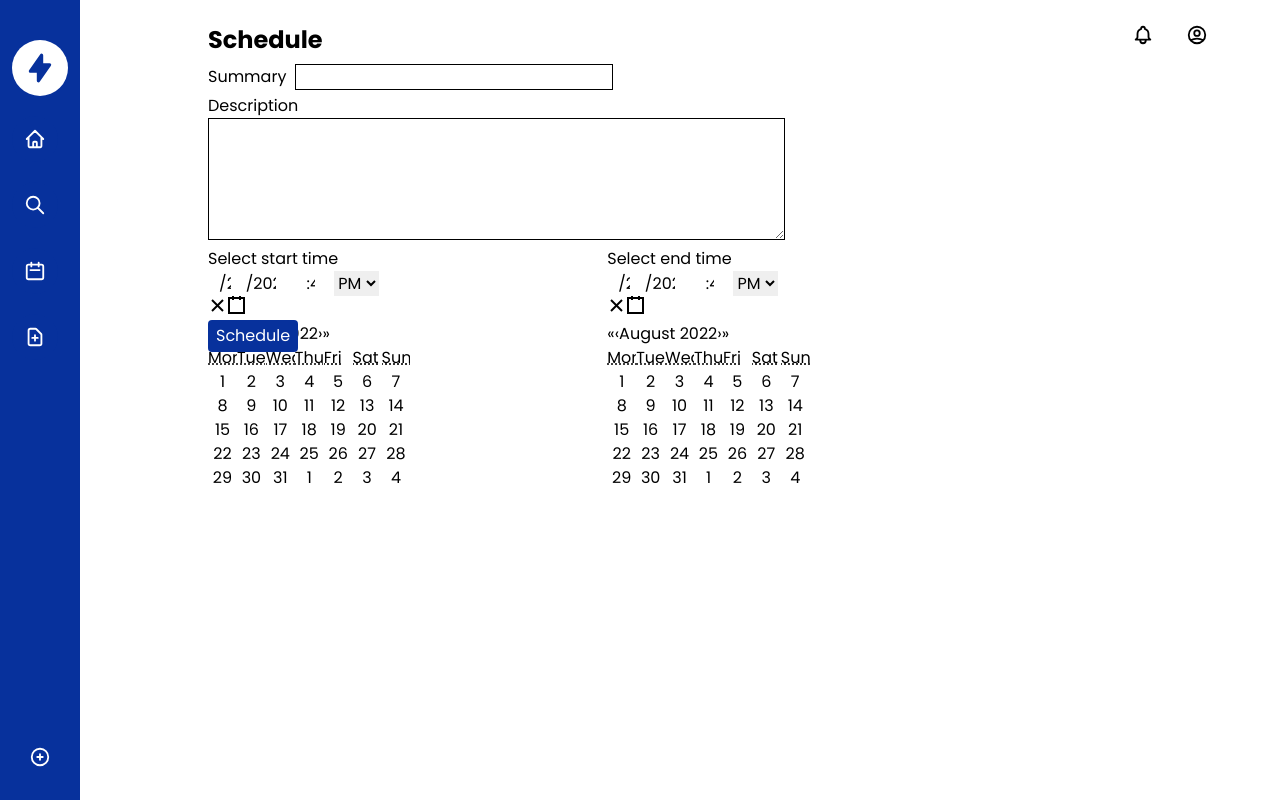
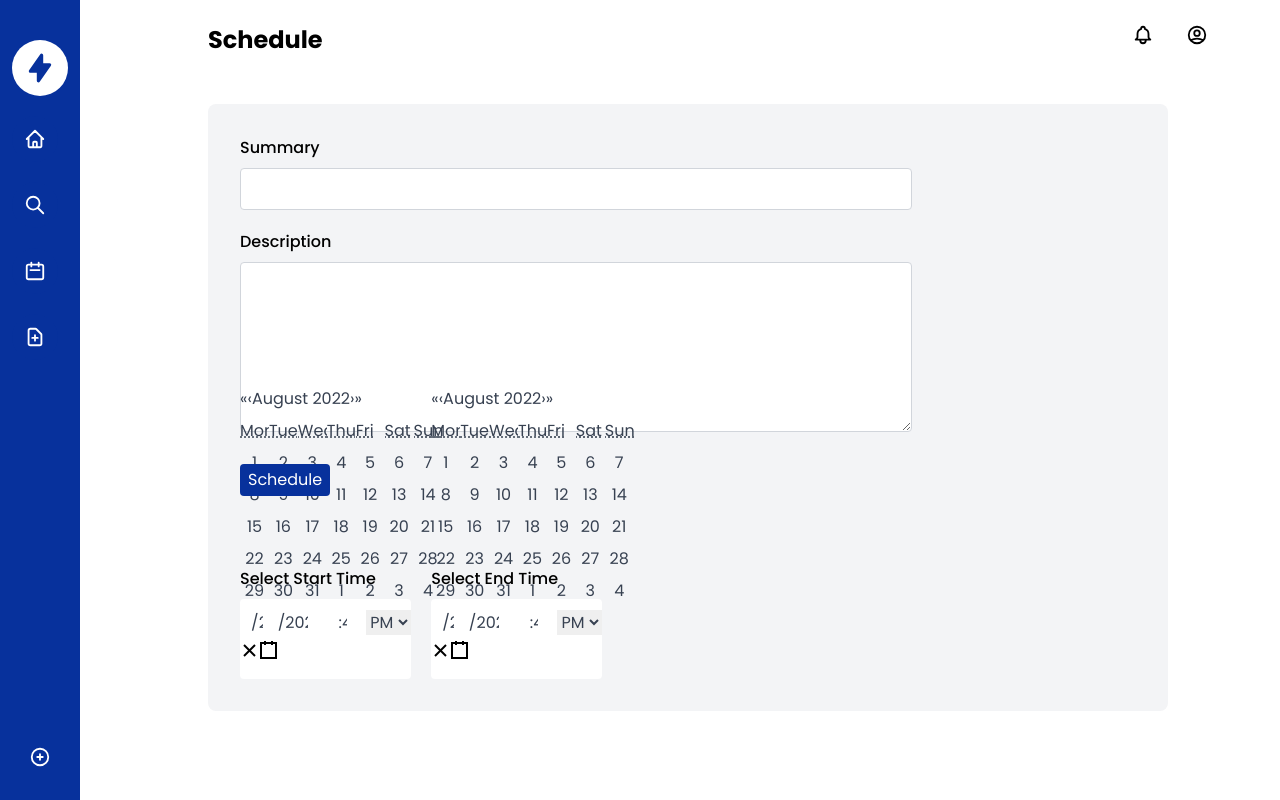
Before and after one commit to youplex/frontend-new, a React (Create React App) app: page /schedule in a window 1280 px wide. Built offline with nearby package versions, Linux system fonts and the light colour scheme; no server answers.

Commit message:
Made changes to calendar page and search playlist

```diff
--- a/src/components/DateTime.jsx
+++ b/src/components/DateTime.jsx
@@ -1,20 +1,20 @@
-import React from 'react';
-import DateTimePicker from 'react-datetime-picker';
+import React from "react";
+import DateTimePicker from "react-datetime-picker";
 
 function DateTime({ dateTime, setDateTime }) {
   return (
     <>
-    <div>
+      <div className="bg-white rounded text-base outline-none text-gray-700 py-2  mt-2 leading-8 transition-colors duration-200 ease-in-out">
         <DateTimePicker
           onChange={setDateTime}
           value={dateTime}
-          isCalendarOpen={true}
+          isCalendarOpen={false}
           isClockOpen={false}
           minDate={new Date()}
-         />
-    </div>
+        />
+      </div>
     </>
-  )
+  );
 }
 
-export default DateTime
+export default DateTime;
--- a/src/pages/Scheduling.jsx
+++ b/src/pages/Scheduling.jsx
@@ -1,94 +1,111 @@
-import axios from 'axios';
-import { useState } from 'react'
-import { useSelector } from 'react-redux';
-import { useSearchParams , useNavigate } from 'react-router-dom';
-import { DateTime,Navbar,Sidebar } from "../components";
-
+import axios from "axios";
+import { useState } from "react";
+import { useSelector } from "react-redux";
+import { useSearchParams, useNavigate } from "react-router-dom";
+import { DateTime, Navbar, Sidebar } from "../components";
 
 export default function Scheduling() {
-  const { token } = useSelector((state) => ({...state.auth}));
-  const [ searchParams ] = useSearchParams();
+  const { token } = useSelector((state) => ({ ...state.auth }));
+  const [searchParams] = useSearchParams();
   const navigate = useNavigate();
   const [startTime, setStartTime] = useState(new Date());
   const [endTime, setEndTime] = useState(new Date());
-  const [summary, setSummary] = useState(searchParams.get('summary') || '');
-  const [description, setDescription] = useState(searchParams.get('description') || '');
+  const [summary, setSummary] = useState(searchParams.get("summary") || "");
+  const [description, setDescription] = useState(
+    searchParams.get("description") || ""
+  );
 
   const handleSchedule = async () => {
-    const getISODate = (time) => (new Date(time)).toISOString();
+    const getISODate = (time) => new Date(time).toISOString();
     const timeDiff = new Date(endTime) - new Date(startTime);
-    if(timeDiff < 60000 * 10){
-      alert('Least time for creating a schedule is 10 minutes');
+    if (timeDiff < 60000 * 10) {
+      alert("Least time for creating a schedule is 10 minutes");
       return;
     }
-    const [start, end] = [
-      getISODate(startTime),
-      getISODate(endTime)
-    ];
-    if(!summary.trim() || !description.trim() || !start || !end){
-      alert('fill details correctly');
+    const [start, end] = [getISODate(startTime), getISODate(endTime)];
+    if (!summary.trim() || !description.trim() || !start || !end) {
+      alert("fill details correctly");
       return;
     }
     try {
-      const { response, data, status } = await axios.post('/event/create', {
+      const { response, data, status } = await axios.post(
+        "/event/create",
+        {
           start,
           end,
           summary: summary.trim(),
-        description: description.trim()
-      }, {
+          description: description.trim(),
+        },
+        {
           headers: {
-          'x-auth-token': token
-        }, withCredentials: true
-      });
-      if(status == 200){
-        console.log(data)
-        alert('Event Created successfully');
+            "x-auth-token": token,
+          },
+          withCredentials: true,
+        }
+      );
+      if (status == 200) {
+        console.log(data);
+        alert("Event Created successfully");
         navigate(-1);
-      }else{
+      } else {
         console.log(response.data);
       }
     } catch (error) {
-      console.log('error', error.response);
+      console.log("error", error.response);
     }
-  }
+  };
   return (
     <>
-    <Navbar page='Schedule' />
+      <Navbar page="Schedule" />
       <Sidebar />
-    <div className="ml-52">
+      <div class="lg:w-9/12 bg-gray-100 rounded-lg p-8 flex flex-col w-full mt-10 ml-52">
         <div className="">
-      <label htmlFor="">Summary</label> &nbsp;
-        <input type="text"
+          <div className="">
+            <label htmlFor="" className="font-medium">
+              Summary
+            </label>{" "}
+            &nbsp; <br />
+            <input
+              type="text"
               value={summary}
               onChange={(e) => setSummary(e.target.value)}
-          className='border border-3 border-black' name="" id=""
+              className=" w-9/12 bg-white rounded border border-gray-300 focus:border-indigo-500 focus:ring-2 focus:ring-indigo-200 text-base outline-none text-gray-700 py-1 px-3 mt-2 leading-8 transition-colors duration-200 ease-in-out"
+              name=""
+              id=""
             />
           </div>
-      <div className="mt-1">
-        <label htmlFor="">Description</label> <br />
+          <div className="mt-5">
+            <label htmlFor="" className="font-medium">
+              Description
+            </label>{" "}
+            <br />
             <textarea
               value={description}
-         onChange={e => setDescription(e.target.value)}
-         className='border border-3 border-black'
-         name="" id="" cols="40" rows="5"></textarea>
+              onChange={(e) => setDescription(e.target.value)}
+              className="w-9/12 bg-white rounded border border-gray-300 focus:border-indigo-500 focus:ring-2 focus:ring-indigo-200 text-base outline-none text-gray-700 py-1 px-3 mt-2 leading-8 transition-colors duration-200 ease-in-out"
+              name=""
+              id=""
+              cols="40"
+              rows="5"
+            ></textarea>
           </div>
         </div>
         <div className="flex gap-5">
-    <div className="ml-52 relative ">
-        <h2>Select start time</h2>
-        <DateTime
-          dateTime={startTime}
-          setDateTime={setStartTime}
-        />
+          <div className="relative mt-32">
+            <h2 className="font-medium">Select Start Time</h2>
+            <DateTime dateTime={startTime} setDateTime={setStartTime} />
           </div>
-    <div className="ml-52 relative ">
-        <h2>Select end time</h2>
-        <DateTime
-          dateTime={endTime}
-          setDateTime={setEndTime}
-        />
+          <div className="relative mt-32">
+            <h2 className="font-medium">Select End Time</h2>
+            <DateTime dateTime={endTime} setDateTime={setEndTime} />
           </div>
-    <button onClick={handleSchedule} className="ml-52 bg-primary  px-2 py-1 absolute top-80 rounded text-white" >Schedule</button>
+          <button
+            onClick={handleSchedule}
+            className="mt-36 bg-primary px-2 py-1 absolute top-80 rounded text-white focus:outline-none hover:bg-blue-700"
+          >
+            Schedule
+          </button>
+        </div>
       </div>
     </>
   );
--- a/src/pages/SearchPlaylist.jsx
+++ b/src/pages/SearchPlaylist.jsx
@@ -16,7 +16,7 @@ const SearchPlaylist = () => {
         <form onSubmit={(e) => e.preventDefault()} className="w-full">
           <div className="relative">
             <input
-              className="ml-52 pl-2 py-1 border-solid border-2 border-black w-9/12 rounded-lg	"
+              className="ml-52 pl-2 py-1 w-9/12 bg-white rounded border border-gray-300 focus:border-indigo-500 focus:ring-2 focus:ring-indigo-200 text-base outline-none text-gray-700 py-1 px-3 mt-2 leading-8 transition-colors duration-200 ease-in-out"
               type="text"
               placeholder=" Search Playlist"
               name="search"
```
Lines whose indentation alone changed are shown as unchanged.
